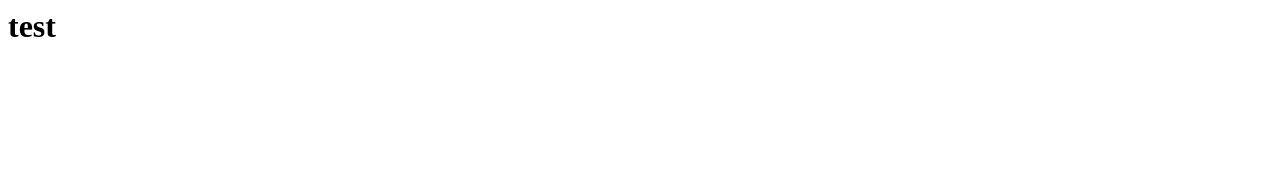
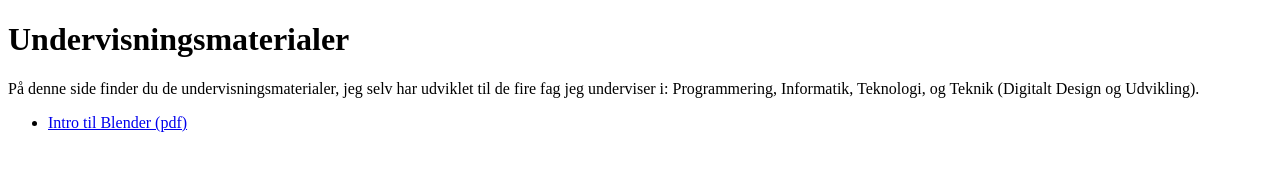
Before and after one commit to Tayacan/undervisning, a plain HTML site: page index.html in a window 1280 px wide. Drawn offline with Linux system fonts and the light colour scheme.

Commit message:
Update index.html

```diff
--- a/index.html
+++ b/index.html
@@ -1 +1,18 @@
-<h1>test</h1>
+<!DOCTYPE html>
+<html>
+  <head>
+    <title>Undervisningsmaterialer - Maya Saietz</title>
+  </head>
+  <body>
+    <h1>Undervisningsmaterialer</h1>
+    <p>
+      På denne side finder du de undervisningsmaterialer, jeg selv har udviklet til de fire fag
+      jeg underviser i: Programmering, Informatik, Teknologi, og Teknik (Digitalt Design og Udvikling).
+    </p>
+    <ul>
+      <li>
+        <a href="Intro til Blender.pdf">Intro til Blender (pdf)</a>
+      </li>
+    </ul>
+  </body>
+</html>
```
